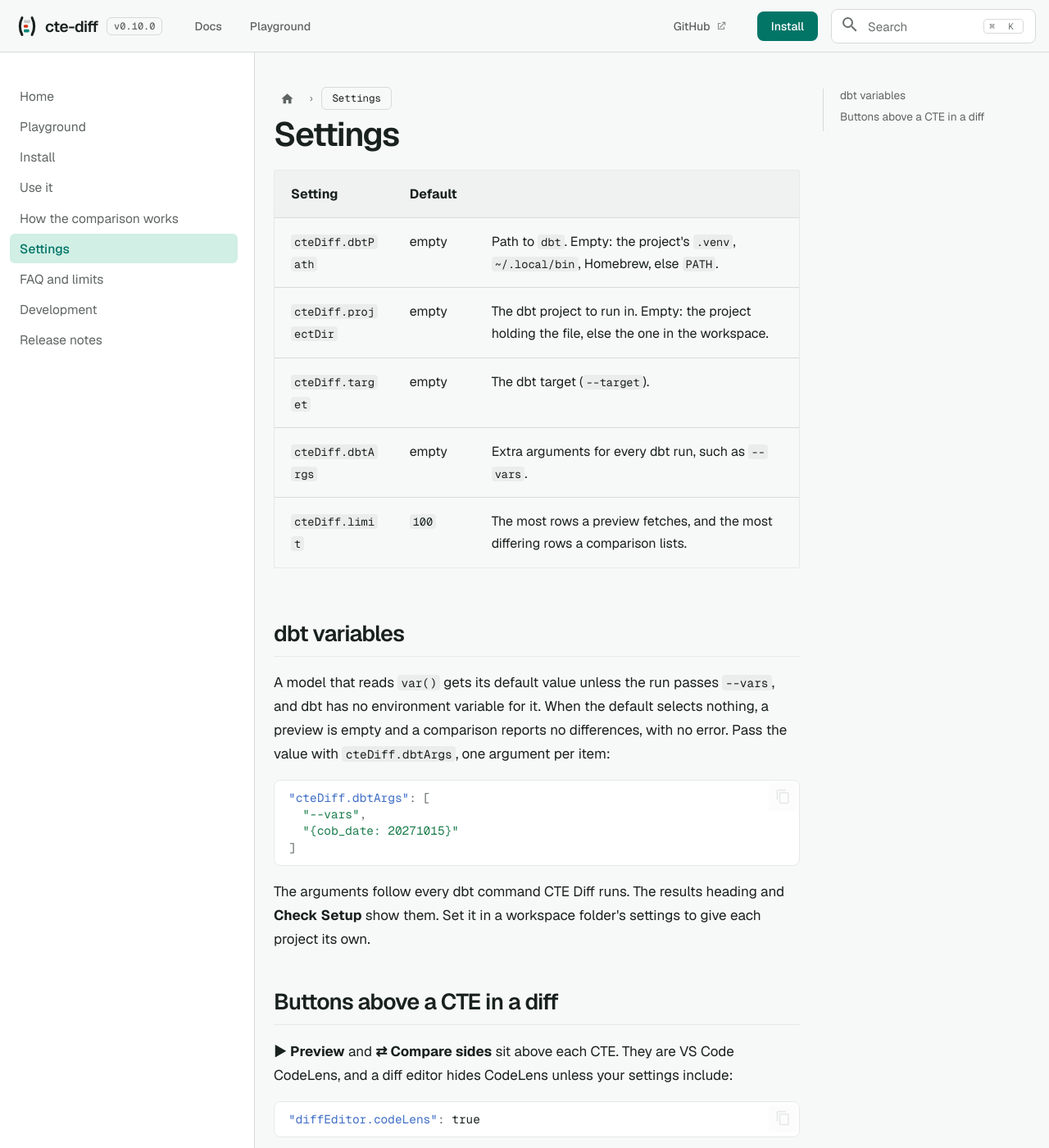
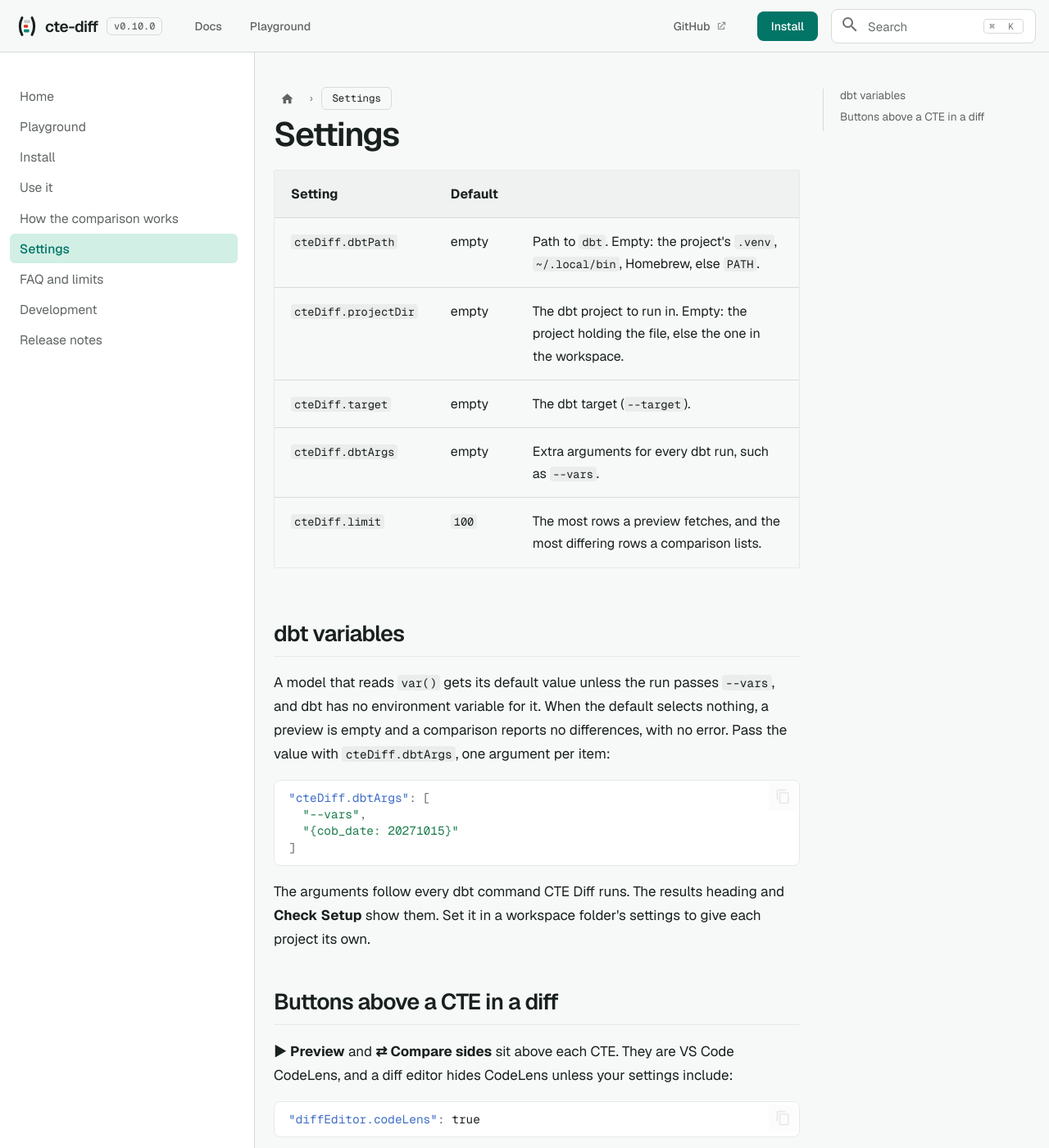
Before and after one commit to MarkPhamm/cte-diff, an MkDocs documentation site: the page built from docs/settings.md, in a window 1280 px wide and 1400 px high. Shown: the whole window at 82% size. Built offline with MkDocs 1.6.1 and Material for MkDocs 9.7.7, drawn with Linux system fonts in a browser that asks for light colours; comment, search, counter and statistics services are not loaded.

Commit message:
Site: setting names stay whole in the settings table on wider screens

```diff
--- a/docs/stylesheets/extra.css
+++ b/docs/stylesheets/extra.css
@@ -169,6 +169,9 @@
 .md-typeset pre > code { background: var(--bp-sheet); border: 1px solid var(--bp-rule); border-radius: 8px; }
 .md-typeset table:not([class]) { font-size: .8rem; border-color: var(--bp-rule); }
 .md-typeset table:not([class]) th { background: var(--bp-ink-a03); }
+@media screen and (min-width: 45em) {
+  .md-typeset table:not([class]) td:first-child code { white-space: nowrap; } /* a setting's name stays whole */
+}
 
 /* screenshots, buttons, cards, embedded demo */
 .md-typeset img.shot { border-radius: 10px; border: 1px solid var(--bp-rule-strong); box-shadow: var(--bp-e2); }
```
